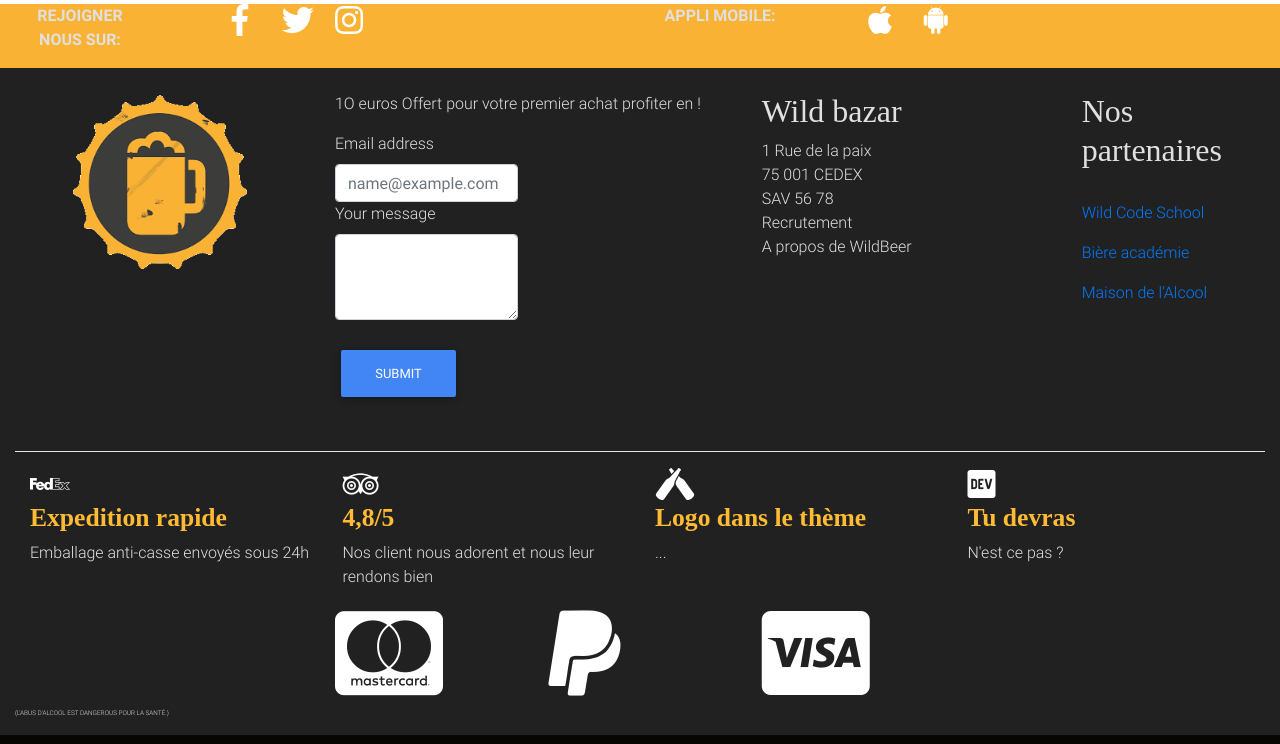
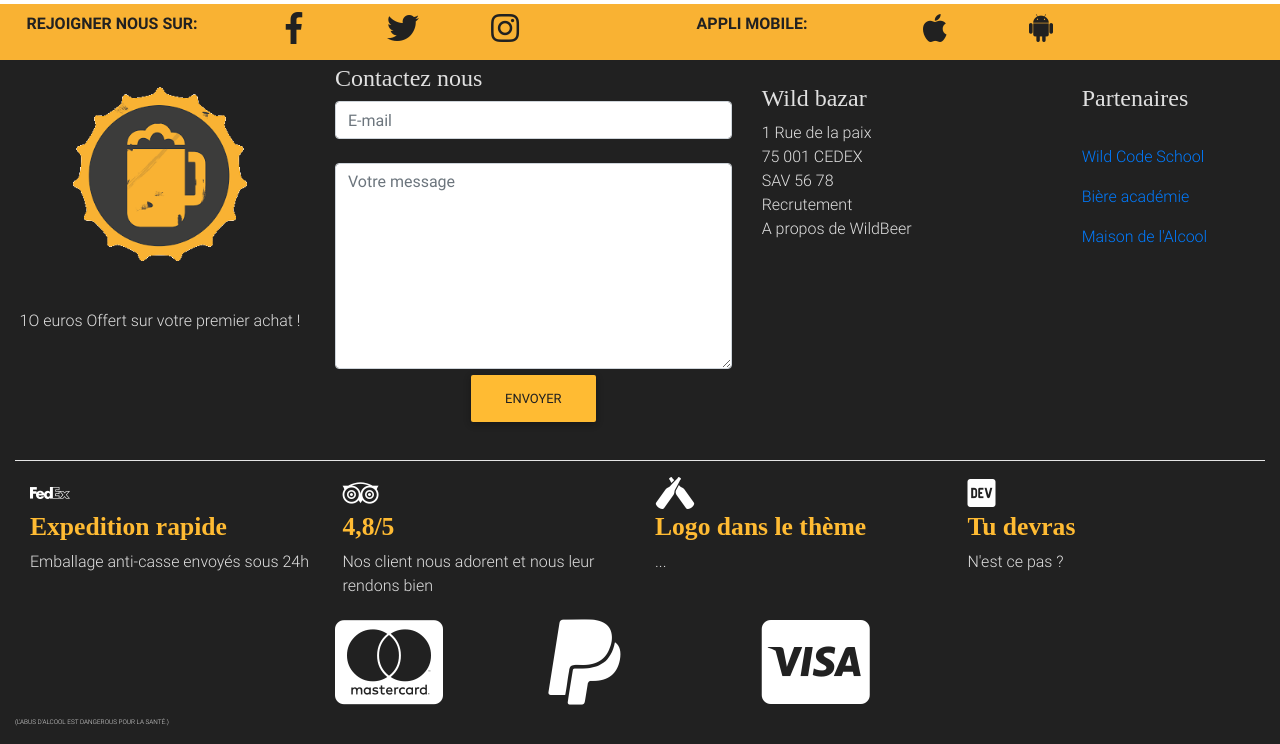
Before and after one commit to Allmytc/Projet-1-Wild-Beer, a PHP site: page / in a window 1280 px wide. Shown: the part 2180-2924 px from the top of the page. Run offline with PHP 8.4, Linux system fonts and the light colour scheme; data that the repository does not hold is empty.

Commit message:
Footer changed

```diff
--- a/asset/includes/footer.php
+++ b/asset/includes/footer.php
@@ -1,63 +1,57 @@
 <div class="container-fluid bg-dark text-light">
-  <div class="row justify-content-center back-footer">
+  <div class="row justify-content-center back-footer text-center text-dark">
     <div class="col-lg-6 col-12">
-      <div class="row">
-        <div class="col-3 text-center">
-          <p class="font-weight-bold">REJOIGNER NOUS SUR:</p>
+      <div class="row p-2">
+        <div class="col-lg-4 col-12">
+          <p class="font-weight-bold text-dark">REJOIGNER NOUS SUR:</p>
         </div>
-        <div class="col-1 offset-1 text-center">
-          <i class="fab fa-facebook-f fa-2x" style="color: white;"></i>
+        <div class="col-1 offset-1">
+          <i class="fab fa-facebook-f fa-2x"></i>
         </div>
-        <div class="col-1 text-center">
-          <i class="fab fa-twitter fa-2x" style="color: white;"></i>
+        <div class="col-1 offset-1">
+          <i class="fab fa-twitter fa-2x"></i>
         </div>
-        <div class="col-1 text-center">
-          <i class="fab fa-instagram fa-2x" style="color: white;"></i>
+        <div class="col-1 offset-1">
+          <i class="fab fa-instagram fa-2x"></i>
         </div>
       </div>
     </div>
     <div class="col-lg-6 col-12">
-      <div class="row">
-        <div class="col-3 text-center">
+      <div class="row p-2">
+        <div class="col-lg-4 col-12">
           <p class="font-weight-bold">APPLI MOBILE:</p>
         </div>
-        <div class="col-1 offset-1 text-center">
-          <i class="fab fa-apple fa-2x" style="color: white;"></i>
+        <div class="col-1 offset-1">
+          <i class="fab fa-apple fa-2x"></i>
         </div>
-        <div class="col-1 text-center">
-          <i class="fab fa-android fa-2x" style="color: white;"></i>
+        <div class="col-1 offset-1">
+          <i class="fab fa-android fa-2x"></i>
         </div>
       </div>
     </div>
   </div>
   <div class="row">
     <div class="col-lg-3 text-center"><br>
-      <img class="img-fluid logofooter" alt="Responsive image" src="img/logo/iconeshop.png">
+      <img class="img-fluid logofooter" alt="logo Wild Beer" src="img/logo/iconeshop.png">
+      <br><br><br>
+      <p>1O euros Offert sur votre premier achat !</p>
     </div>
     <div class="col-lg-4">
-      <div class="form-group">
-        <div class="row">
-          <div class="col-12"><br>
-            <p>1O euros Offert pour votre premier achat profiter en !</p>
-          </div>
-          <div class="col-lg-6">
-            <label for="exampleFormControlInput1">Email address</label>
-            <input type="email" class="form-control" id="exampleFormControlInput1" placeholder="name@example.com">
-            <div class="form-group">
-              <label for="exampleFormControlTextarea1">Your message</label>
-              <textarea class="form-control" id="exampleFormControlTextarea1" rows="3"></textarea><br>
-              <button class="btn btn-primary" type="submit">Submit</button>
-            </div>
-          </div>
-        </div>
-      </div>
+      <h4 class="mt-1">Contactez nous</h4>
+      <form class="text-center form-group">
+            <!-- Email -->
+        <input type="email" id="formEmail" name="email" class="form-control mb-4" placeholder="E-mail">
+          <!-- Message -->
+        <textarea name="name" class="form-control" rows="8" cols="80" placeholder="Votre message"></textarea>
+        <button type="submit" name="button" class="btn btn-warning text-dark">Envoyer</button>
+      </form>
     </div>
     <div class="col-lg-3"><br>
-      <h2>Wild bazar</h2>
+      <h4>Wild bazar</h4>
       <p>1 Rue de la paix<br>75 001 CEDEX<br>SAV 56 78<br>Recrutement<br>A propos de WildBeer</p>
     </div>
     <div class="col-lg-2"><br>
-      <h2>Nos partenaires</h2><br>
+      <h4>Partenaires</h4><br>
       <a href="https://urlz.fr/96tG">
         <p>Wild Code School</p>
       </a>
```
Also changed, not shown: asset/includes/footerCat.php (+28 -34 lines).
